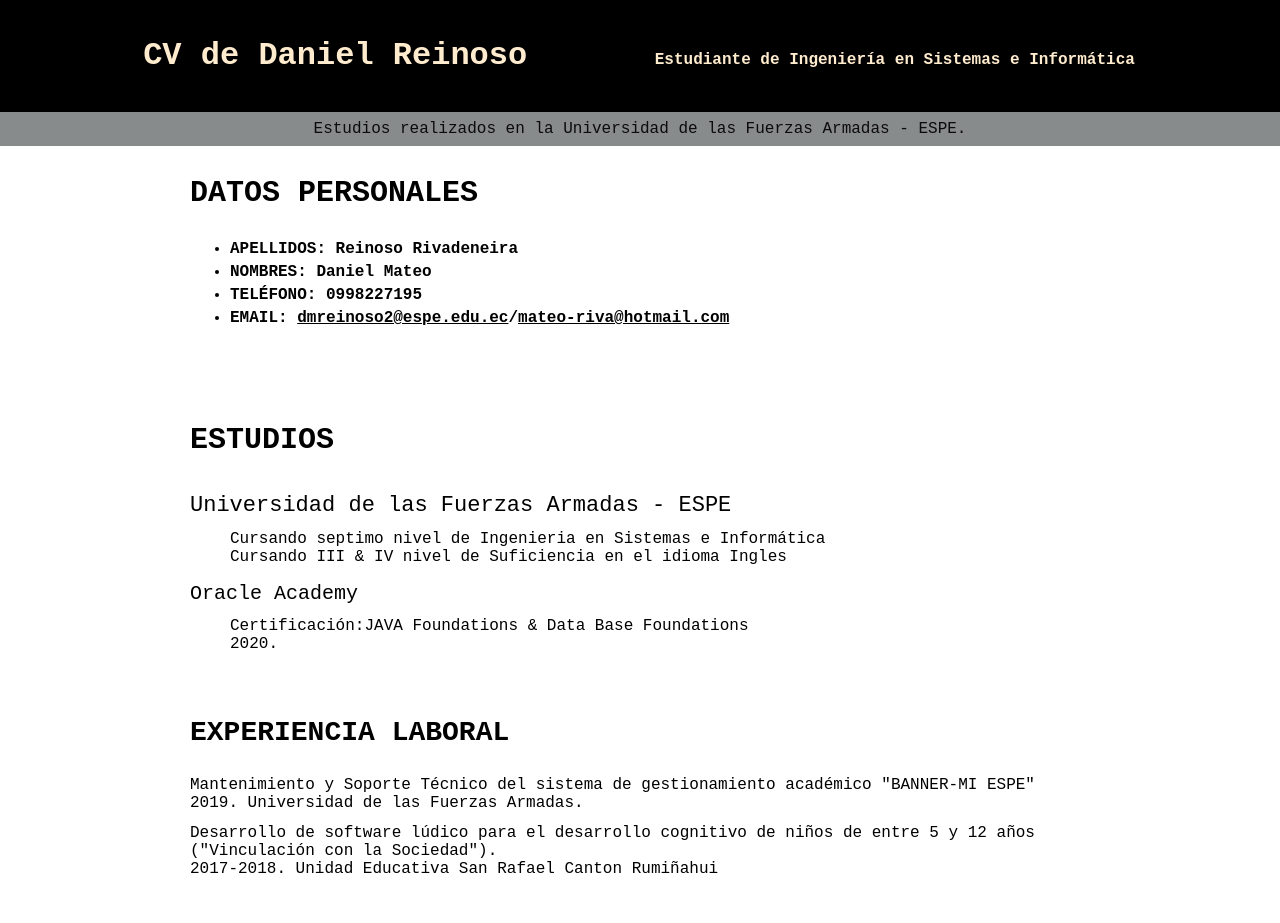
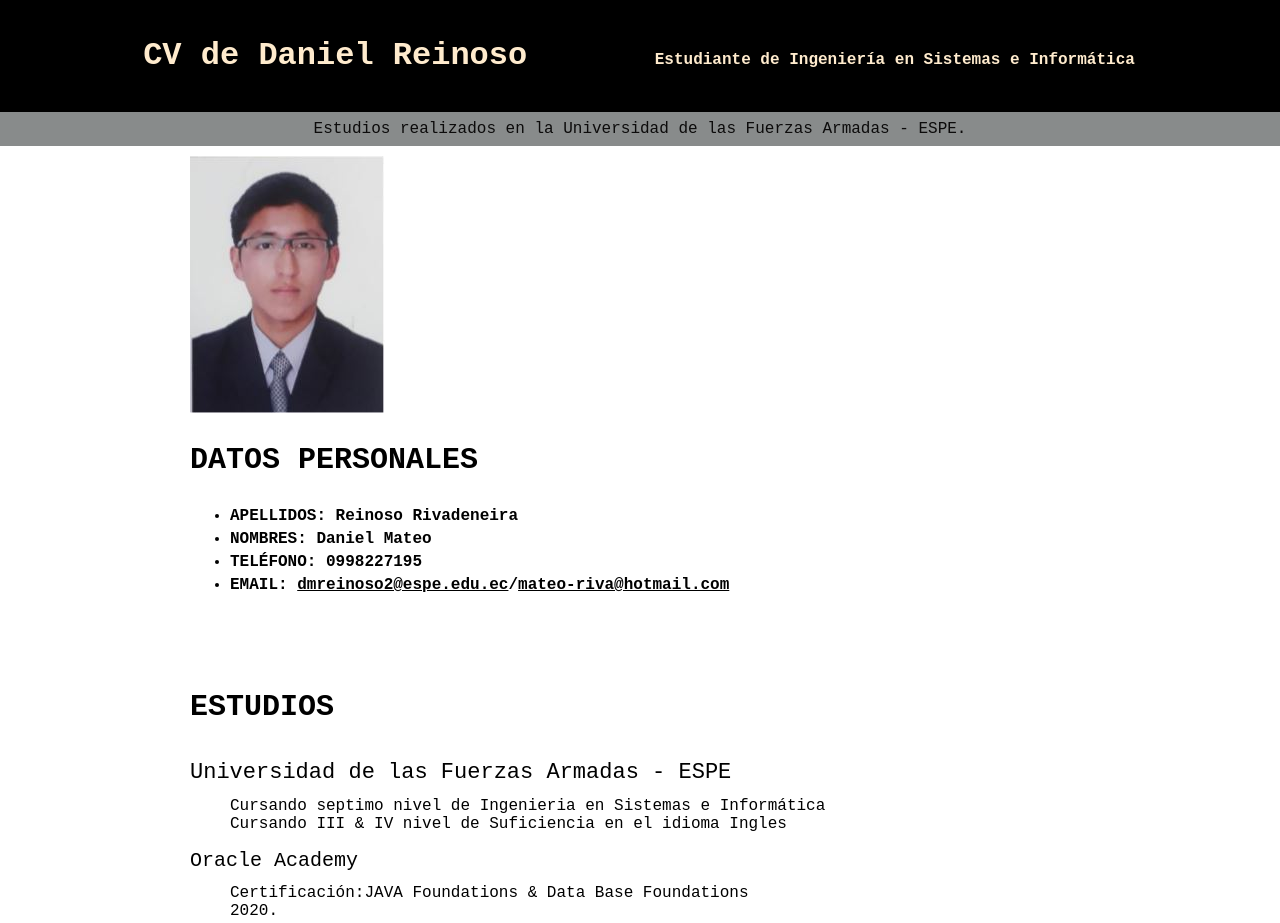
Before and after one commit to MateoReinoso/FrontEnd, a plain HTML site: page CV/index.html in a window 1280 px wide. Shown: the top 923 px of the page. Drawn offline with Linux system fonts and the light colour scheme; files whose address does not match are found by name.

Commit message:
Anexo de imagenes

```diff
--- a/CV/index.html
+++ b/CV/index.html
@@ -27,6 +27,7 @@
 
             <div style="width: 900px;margin-right: auto;margin-left: auto;margin-top: 10px;">
                 <div>
+                    <img src="C:\Users\Mateo\Desktop\DesarrolloWeb\CV\img\Captura.JPG">
                     <h3 style="font-size: 30px;font-weight: bold;">DATOS PERSONALES</h3>
                     <!-- lista de definiciones -->
                     <div style="font-weight: 600;">
```
Also changed, not shown: CV/img/Captura.JPG (added).
